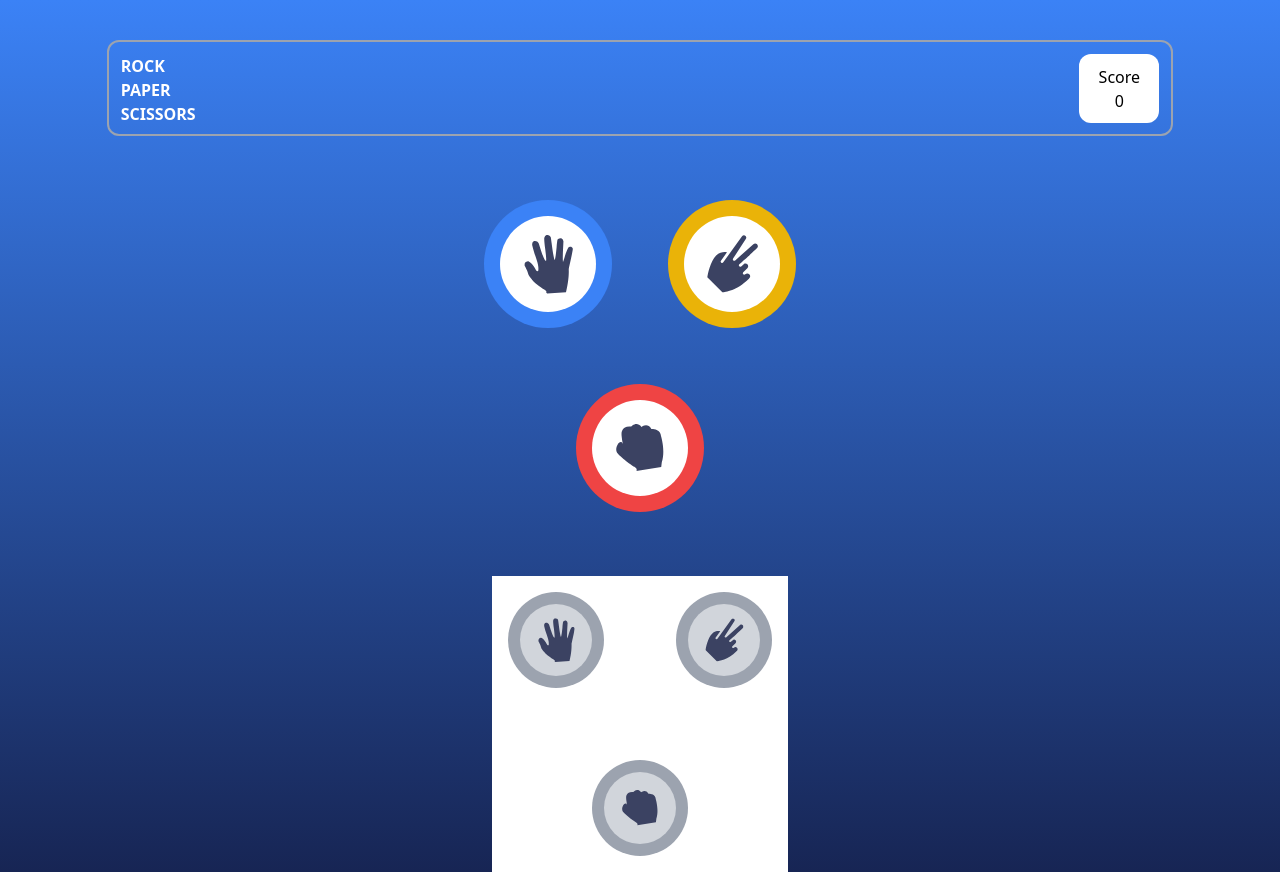
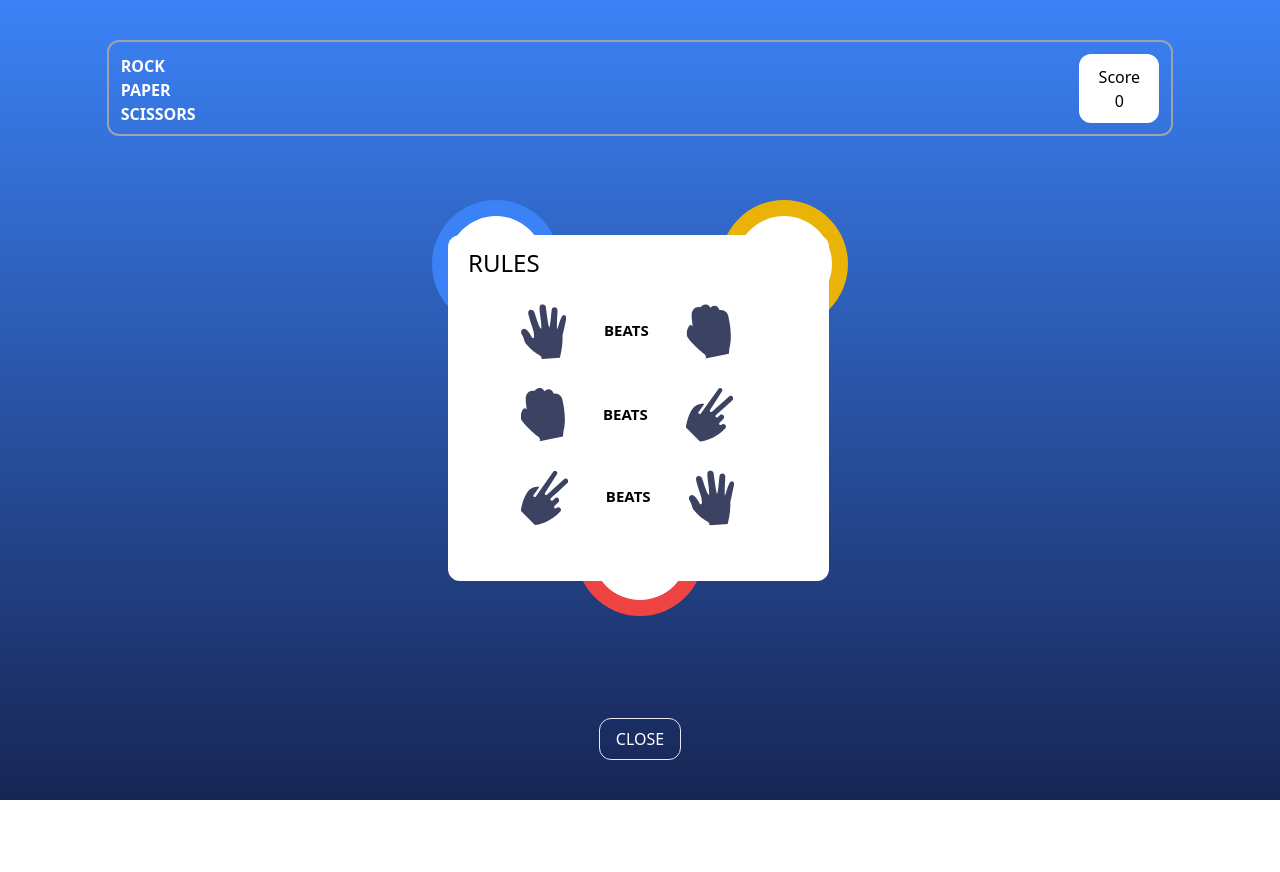
Before and after one commit to ThatDevDiaz/rock-paper-scissors-game, a website: page index.html in a window 1280 px wide. Both pictures are taken after a click on the element "RULES". After the commit the page ends 800 px from the top, so only its background shows below. Drawn offline with Linux system fonts and the light colour scheme.

Commit message:
tailwind changes

```diff
--- a/index.html
+++ b/index.html
@@ -7,12 +7,13 @@
     <link rel="stylesheet" href="dist/output.css" />
   </head>
   <body
-    class="min-h-screen w-screen bg-gradient-to-b from-blue-500 to-blue-950 flex flex-col items-center justify-start"
+    class="min-h-screen w-screen bg-gradient-to-b from-blue-500 to-blue-950 flex flex-col items-center justify-start z-30"
   >
     <div
       id="mainContainer"
       class="min-w-full flex flex-col items-center h-full z-30"
     >
+      <!-- Header content -->
       <div
         id="header"
         class="flex border-gray-400 border-solid border-2 rounded-xl h-24 mt-10 flex-row w-5/6 justify-between"
@@ -31,8 +32,49 @@
         </div>
       </div>
 
+      <!-- background lines -->
+      <div class="z-0 fixed mt-56 scale-75 sm:mt-64 sm:scale-100">
+        <img src="./Resources/images/bg-triangle.svg" />
+      </div>
+
       <!-- Container for the game buttons -->
-      <div id="gameContainer" class="grid grid-cols-1 gap-14 mt-16 columns-1">
+      <div
+        id="gameContainer"
+        class="grid grid-cols-1 gap-14 mt-16 columns-1 relative justify-center items-center sm:gap-40 md:gap-40 lg:gap-40 xl:gap-40 2xl:gap-40"
+      >
+        <!-- Overlay -->
+        <div
+          id="rulesOverlay"
+          class="absolute bg-white h-5/6 w-11/12 rounded-xl mx-4 z-50"
+          hidden
+        >
+          <div class="ml-5 text-2xl mt-3 mb-0">RULES</div>
+          <div class="relative m-auto sm:scale-125 sm:ml-10 sm:mt-10">
+            <div class="flex gap-10 ml-5 scale-75 mt-2">
+              <img src="./Resources/images/icon-paper.svg" alt="paper sign" />
+              <p class="font-bold mt-4">BEATS</p>
+              <img src="./Resources/images/icon-rock.svg" alt="rock icon" />
+            </div>
+            <div class="flex gap-10 ml-5 scale-75 mt-2">
+              <img src="./Resources/images/icon-rock.svg" alt="rock sign" />
+              <p class="font-bold mt-4">BEATS</p>
+              <img
+                src="./Resources/images/icon-scissors.svg"
+                alt="scissors icon"
+              />
+            </div>
+            <div class="flex gap-10 ml-5 scale-75 mt-2">
+              <img
+                src="./Resources/images/icon-scissors.svg"
+                alt="scissors sign"
+              />
+              <p class="font-bold mt-4">BEATS</p>
+              <img src="./Resources/images/icon-paper.svg" alt="paper icon" />
+            </div>
+          </div>
+        </div>
+
+        <!-- game buttons -->
         <button id="paperBtn" class="col-span-1">
           <div
             class="bg-blue-500 rounded-full h-32 w-32 flex items-center justify-center hover:bg-blue-300 hover:scale-105 hover:ease-in-out duration-200"
@@ -72,49 +114,22 @@
 
       <div id="selectedContainer"></div>
     </div>
-    <div id="rules" class="border rounded-xl absolute bottom-10">
-      <button class="text-white h-10 w-20">RULES</button>
+
+    <!-- Rules containers/buttons -->
+    <div id="rules" class="border rounded-2xl absolute bottom-10">
+      <button class="text-black bg-white rounded-xl h-10 w-20 hover:scale-105">
+        RULES
+      </button>
     </div>
-
-    <!-- overlay content -->
-    <div id="rulesOverlay" class="z-40" hidden><div id="overlayContainer" class="bg-white w-full h-full relative m-auto">
-      <div id="rulesContainer" class="grid grid-cols-1 gap-10 mt-16 columns-1">
-      <div class="col-span-1">
-        <div
-          class="bg-gray-400 rounded-full h-32 w-32 flex items-center justify-center scale-75"
-        >
-          <div
-            class="bg-gray-300 rounded-full h-24 w-24 flex items-center justify-center"
-          >
-            <img src="./Resources/images/icon-paper.svg" alt="hand sign" />
-          </div>
-        </div>
-      </div>
-      <div class="col-span-1">
-        <div
-          class="bg-gray-400 rounded-full h-32 w-32 flex items-center justify-center scale-75"
-        >
-          <div
-            class="bg-gray-300 rounded-full h-24 w-24 flex items-center justify-center"
-          >
-            <img src="./Resources/images/icon-scissors.svg" alt="" />
-          </div>
-        </div>
-      </div>
-      <div class="col-span-2 flex justify-center max-w-24">
-        <div class="">
-          <div
-            class="bg-gray-400 rounded-full h-32 w-32 flex items-center justify-center scale-75"
-          >
-            <div
-              class="bg-gray-300 rounded-full h-24 w-24 flex items-center justify-center"
-            >
-              <img src="./Resources/images/icon-rock.svg" alt="" />
-            </div>
-          </div>
-        </div>
-      </div>
-    </div></div>
+    <div class="border rounded-xl absolute bottom-10">
+      <button
+        class="text-white h-10 w-20 hover:scale-105"
+        hidden
+        id="closeRules"
+      >
+        CLOSE
+      </button>
+    </div>
     <script src="index.js"></script>
   </body>
 </html>
--- a/index.js
+++ b/index.js
@@ -3,6 +3,7 @@
 // Declaring DOM selectors
 const rulesBtn = document.getElementById(`rules`);
 const rulesOverlay = document.getElementById(`rulesOverlay`);
+const closeRules = document.getElementById(`closeRules`);
 const gameContainer = document.getElementById(`gameContainer`);
 const rock = document.getElementById(`rockBtn`);
 const paper = document.getElementById(`paperBtn`);
@@ -40,6 +41,14 @@ function updateScore(playerWins) {
 
 rulesBtn.addEventListener(`click`, function () {
   rulesOverlay.style.display = `block`;
+  closeRules.style.display = `block`;
+  rulesBtn.style.display = `none`;
+});
+
+closeRules.addEventListener(`click`, function () {
+  rulesOverlay.style.display = `none`;
+  closeRules.style.display = `none`;
+  rulesBtn.style.display = `block`;
 });
 
 // Starting score
```
Also changed, not shown: dist/output.css.
